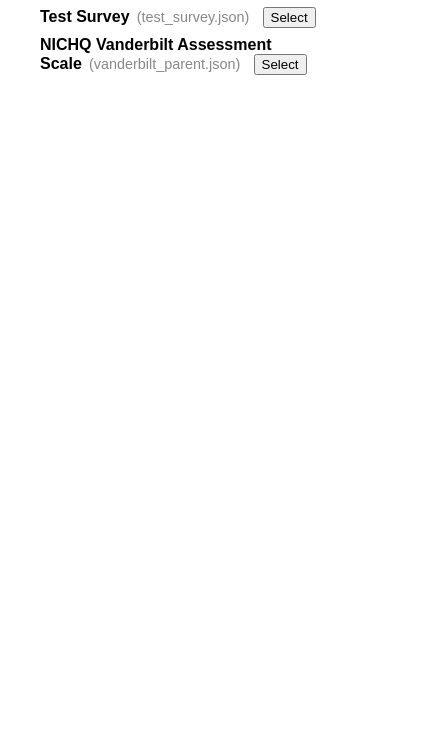
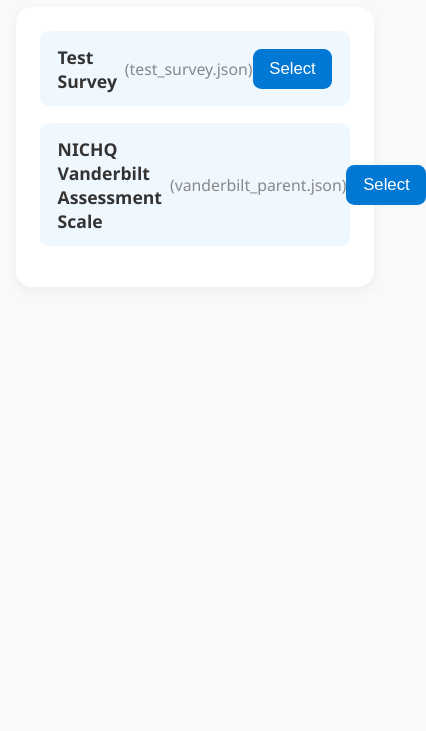
Before and after one commit to sampanes/assessment-scoring, a plain HTML site: page index.html in a window 390 px wide. Shown: the part 113-844 px from the top of the page, 426 px wide, since content can reach past the window. Drawn offline with Linux system fonts and the light colour scheme.

Commit message:
Cute new styles and better number answers and home button in hamburger list

```diff
--- a/index.html
+++ b/index.html
@@ -3,16 +3,16 @@
 <head>
   <meta charset="UTF-8">
   <title>Survey Picker</title>
-  <style>
-    body { font-family: sans-serif; padding: 2em; }
-    ul { list-style-type: none; padding-left: 0; }
-    li { margin-bottom: 0.5em; }
-  </style>
+  <link rel="stylesheet" href="styles.css">
 </head>
 <body>
   <h1>Choose a Survey</h1>
-  <ul id="surveyList">Loading...</ul>
+
+  <div class="card">
+    <ul id="surveyList">Loading...</ul>
+  </div>
 
   <script src="script.js"></script>
 </body>
+
 </html>
--- a/script.js
+++ b/script.js
@@ -31,7 +31,7 @@ async function loadSurveys() {
       // Create a button to "select" the survey
       const button = document.createElement('button');
       button.textContent = 'Select';
-      button.style.marginLeft = '1em';
+      button.className = 'selectBtn'; // 👈 new class
       button.onclick = () => {
         window.location.href = `survey.html?file=${encodeURIComponent(file)}`;
       };
--- a/styles.css
+++ b/styles.css
@@ -2,7 +2,7 @@
 body {
   font-family: 'Segoe UI', sans-serif;
   margin: 0;
-  padding: 2em 1em;
+  padding: 1.5em 1em;
   background-color: #f9f9f9;
   color: #333;
 }
@@ -150,6 +150,11 @@ h1, h2 {
 #questionList li.gray {
   color: gray;
 }
+#questionList li:first-child {
+  background: #eef5ff;
+  border-radius: 0.5em;
+  padding: 0.5em;
+}
 
 #resultsContainer {
   max-width: 600px;
@@ -190,3 +195,51 @@ h1, h2 {
   font-weight: bold;
   color: #0078d4;
 }
+
+/* */
+.card {
+  max-width: 600px;
+  margin: 2em auto;
+  background: #fff;
+  padding: 1.5em;
+  border-radius: 1em;
+  box-shadow: 0 4px 12px rgba(0, 0, 0, 0.05);
+}
+
+#surveyList {
+  list-style: none;
+  padding: 0;
+  margin: 0;
+}
+
+#surveyList li {
+  margin-bottom: 1em;
+  font-size: 1.1em;
+  background: #f0f8ff;
+  padding: 0.75em 1em;
+  border-radius: 0.5em;
+  display: flex;
+  justify-content: space-between;
+  align-items: center;
+  transition: background 0.2s ease;
+}
+
+#surveyList li:hover {
+  background: #e4f2ff;
+  cursor: pointer;
+}
+
+.selectBtn {
+  background-color: #0078d4;
+  color: white;
+  border: none;
+  padding: 0.6em 1em;
+  border-radius: 0.5em;
+  font-size: 0.95em;
+  cursor: pointer;
+  transition: background-color 0.2s ease;
+}
+
+.selectBtn:hover {
+  background-color: #005fa3;
+}
```
Also changed, not shown: survey.html (+1 -0 lines), survey.js (+19 -3 lines).
